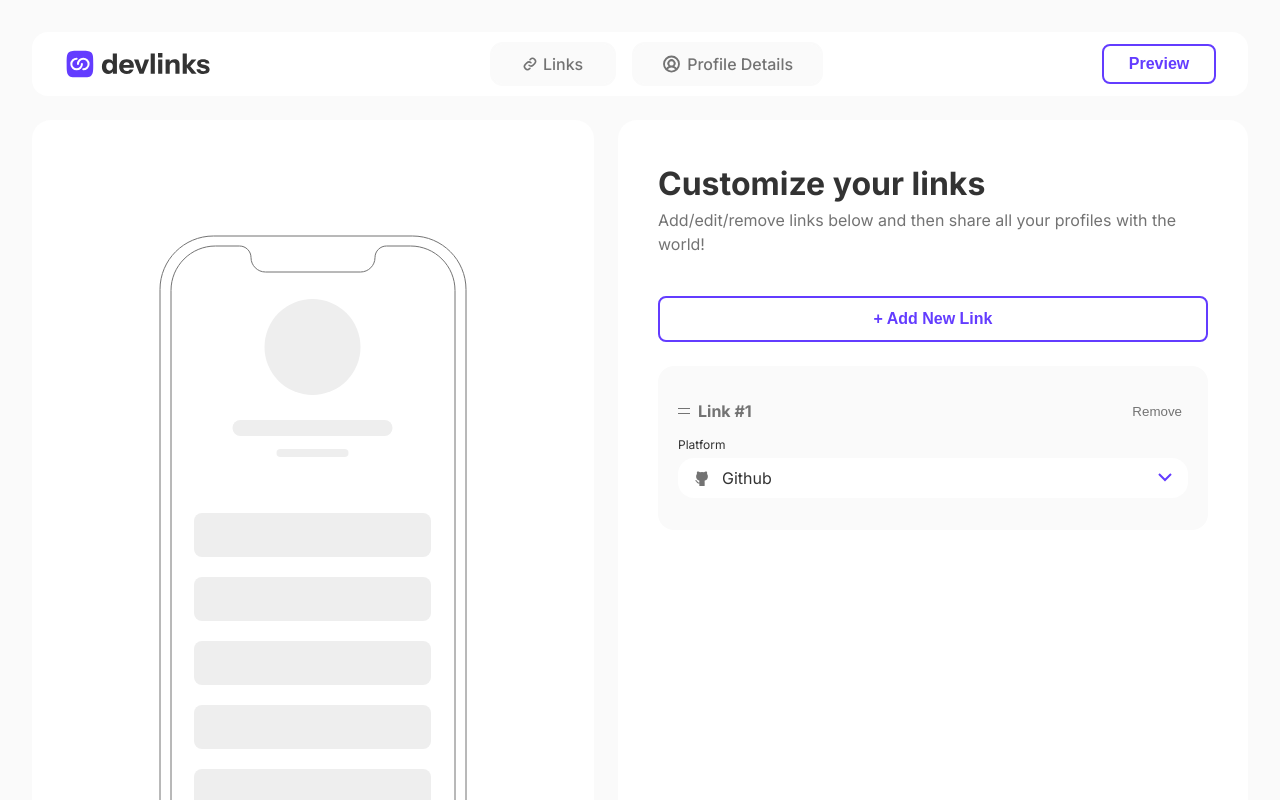
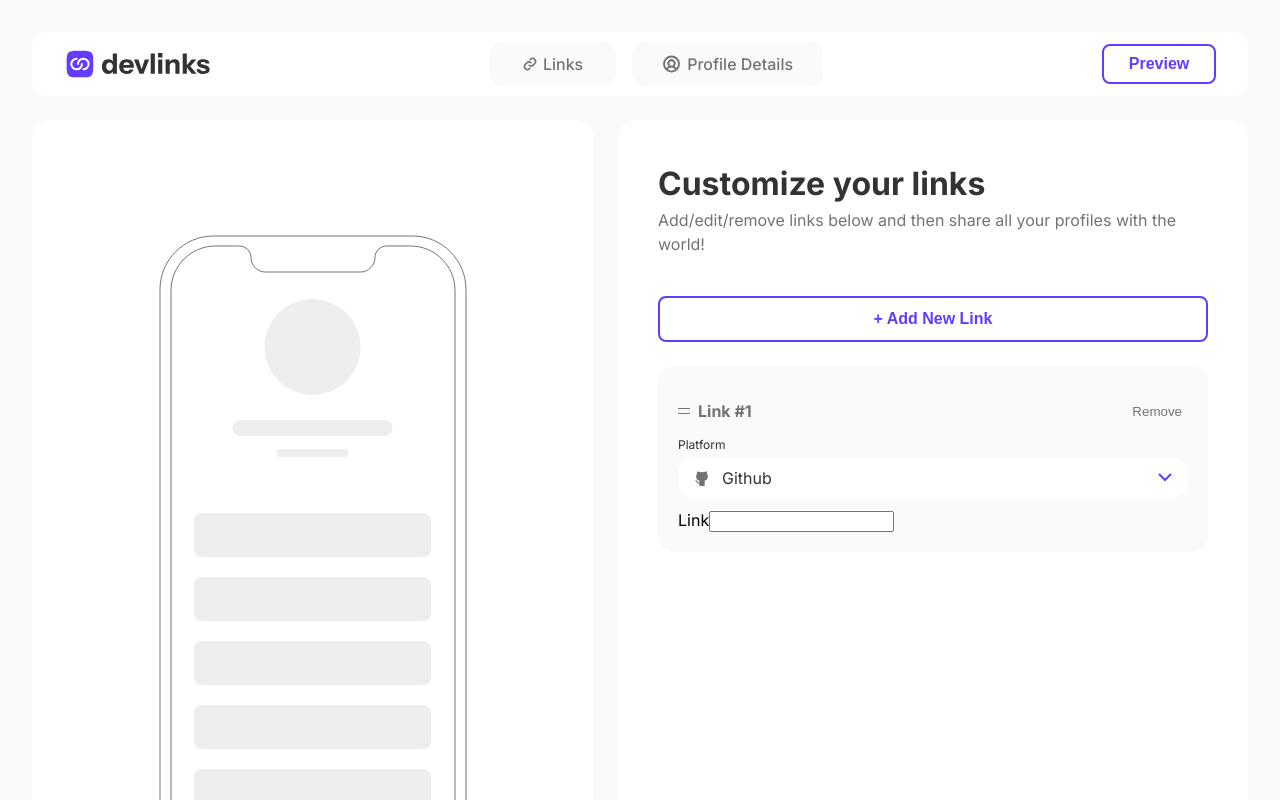
Before and after one commit to IzykGit/link-sharing-app, a Next.js app: page / in a window 1280 px wide. Both pictures are taken after a click on the button "+ Add New Link". Shown: the top 800 px of the page. Built offline with nearby package versions, Linux system fonts and the light colour scheme.

Commit message:
users can now add and remove link fields

```diff
--- a/app/components/LinksForm.tsx
+++ b/app/components/LinksForm.tsx
@@ -12,7 +12,7 @@ import { motion } from "framer-motion"
 
 const LinksForm = () => {
 
-    const [inputFields, setInputFields] = useState([ { id: 0, platform: "", link: "" } ])
+    const [inputFields, setInputFields] = useState([ { id: 1, platform: "", link: "" } ])
     const [linkNum, setLinkNum] = useState(0)
 
     const [selectedOption, setSelectedOption] = useState(linkOptions[0])
@@ -21,7 +21,9 @@ const LinksForm = () => {
     const addLink = () => {
         console.log("Link added")
 
-        let newFields = { id: linkNum + 1, platform: "", link: "" }
+        const oldId = inputFields[inputFields.length - 1].id
+        let newFields = { id: oldId + 1, platform: "", link: "" }
+        console.log(newFields)
 
         if(linkNum === 5) {
             return;
@@ -39,14 +41,24 @@ const LinksForm = () => {
 
     }
 
-    const removeLink = (index: number) => {
-        const newFields = inputFields.splice(index, 1)
+    const removeLink = (Id: number) => {
 
-        setLinkNum(linkNum - 1)
-        setInputFields(newFields)
+        if(linkNum === 1) {
+            setInputFields([ { id: 1, platform: "", link: "" } ])
+            setLinkNum(linkNum - 1)
+            return;
+        }
+        else {
+            const newFields = inputFields.filter(inputField => inputField.id !== Id);
+            setLinkNum(linkNum - 1)
+            setInputFields(newFields)
+            return;
+        }
+
     }
 
     console.log(inputFields)
+
 
 
 
@@ -82,7 +94,7 @@ const LinksForm = () => {
 
                                 <div className={LinksFormStyles.linkNum_remove}>
                                     <h2><img alt='' src='/assets/images/icon-drag-and-drop.svg'/>Link #{index + 1}</h2>
-                                    <button type='button' onClick={() => removeLink(index)}>Remove</button>
+                                    <button type='button' onClick={() => removeLink(input.id)}>Remove</button>
                                 </div>
 
 
@@ -106,21 +118,24 @@ const LinksForm = () => {
                                             </div>
                                         </div>
 
-                                        <motion.div className={CustomDropStyles.drop_options_container}
-                                        initial="closed" animate={dropDown ? "open" : "closed"} variants={variants}
-                                        >
-                                            {linkOptions.map((option, index) => (
-                                                <>
-                                                <p key={index} role='button' onClick={() => { setSelectedOption(option), setDropDown(!dropDown)}} className={CustomDropStyles.drop_option}>
+                                        {linkOptions.map((option, optionIndex) => (
+                                            <motion.div key={option.label} className={CustomDropStyles.drop_options_container}
+                                            initial="closed" animate={(dropDown && index === optionIndex) ? "open" : "closed"} variants={variants}
+                                            >
+                                                <p role='button' onClick={() => { setSelectedOption(option), setDropDown(!dropDown)}} className={CustomDropStyles.drop_option}>
                                                     <img src={option.img}/>
                                                     {option.label}
                                                 </p>
-                                                </>
-                                            ))}
-                                        </motion.div>
+                                            </motion.div>
+                                        ))}
+
+                                    </div>
+                                </div>
 
 
-                                    </div>
+                                <div>
+                                    <label>Link</label>
+                                    <input type="url" name="" id="" />
                                 </div>
 
                             </div>
--- a/app/data/options.ts
+++ b/app/data/options.ts
@@ -1,13 +1,13 @@
 export const linkOptions = [
-    { value: "github", label: "Github", img: "/assets/images/icon-github.svg" },
-    { value: "gitlab", label: "GitLab", img: "/assets/images/icon-gitlab.svg" },
-    { value: "codepen", label: "CodePen", img: "/assets/images/icon-codepen.svg" },
-    { value: "codewars", label: "Codewars", img: "/assets/images/icon-codewars.svg" },
-    { value: "facebook", label: "Facebook", img: "/assets/images/icon-facebook.svg" },
-    { value: "freecodecamp", label: "freeCodeCamp", img: "/assets/images/icon-freecodecamp.svg" },
-    { value: "frontendmentor", label: "Frontend Mentor", img: "/assets/images/icon-frontend-mentor.svg" },
-    { value: "stackoverflow", label: "Stack Overflow", img: "/assets/images/icon-stack-overflow.svg" },
-    { value: "twitch", label: "Twitch", img: "/assets/images/icon-twitch.svg" },
-    { value: "twitter", label: "Twitter", img: "/assets/images/icon-twitter.svg" },
-    { value: "youtube", label: "Youtube", img: "/assets/images/icon-youtube.svg" }
+    { id: 1, value: "github", label: "Github", img: "/assets/images/icon-github.svg" },
+    { id: 2, value: "gitlab", label: "GitLab", img: "/assets/images/icon-gitlab.svg" },
+    { id: 3, value: "codepen", label: "CodePen", img: "/assets/images/icon-codepen.svg" },
+    { id: 4, value: "codewars", label: "Codewars", img: "/assets/images/icon-codewars.svg" },
+    { id: 5, value: "facebook", label: "Facebook", img: "/assets/images/icon-facebook.svg" },
+    { id: 6, value: "freecodecamp", label: "freeCodeCamp", img: "/assets/images/icon-freecodecamp.svg" },
+    { id: 7, value: "frontendmentor", label: "Frontend Mentor", img: "/assets/images/icon-frontend-mentor.svg" },
+    { id: 8, value: "stackoverflow", label: "Stack Overflow", img: "/assets/images/icon-stack-overflow.svg" },
+    { id: 9, value: "twitch", label: "Twitch", img: "/assets/images/icon-twitch.svg" },
+    { id: 10, value: "twitter", label: "Twitter", img: "/assets/images/icon-twitter.svg" },
+    { id: 11, value: "youtube", label: "Youtube", img: "/assets/images/icon-youtube.svg" }
 ]
```
